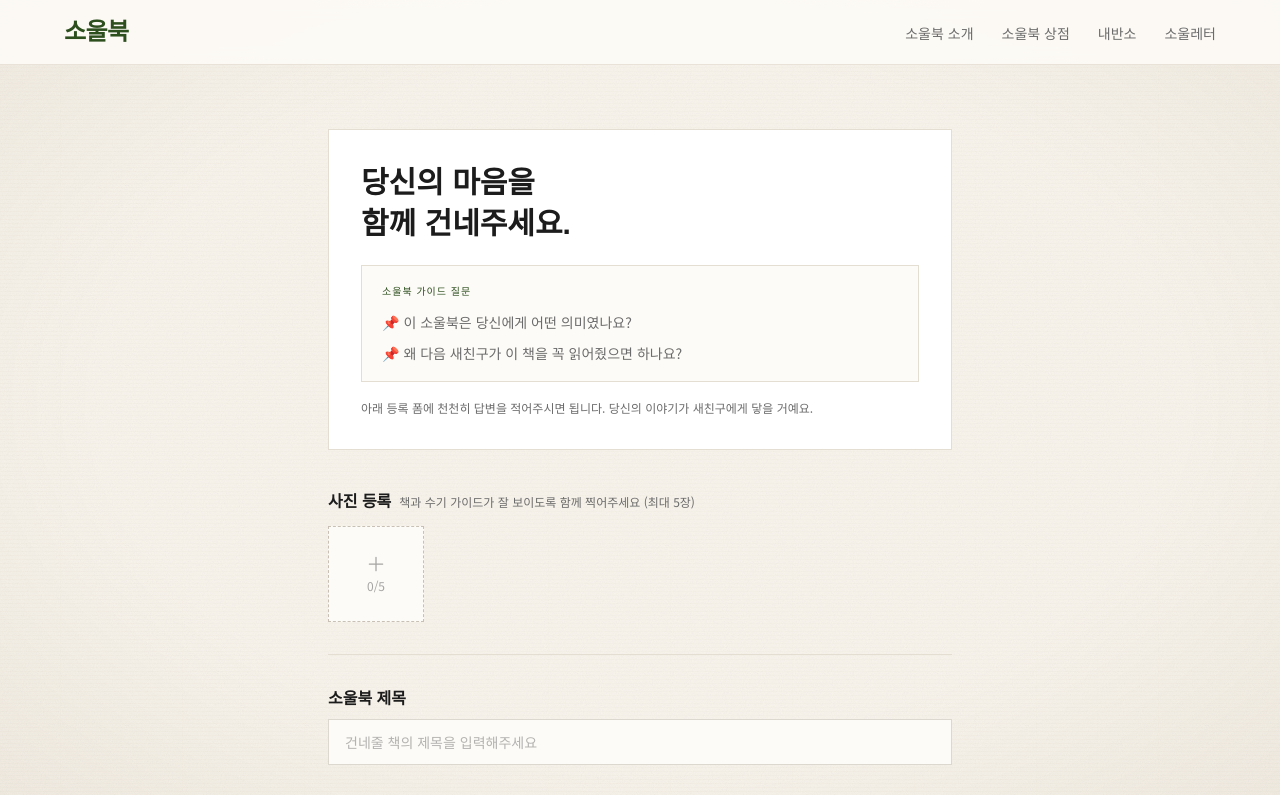
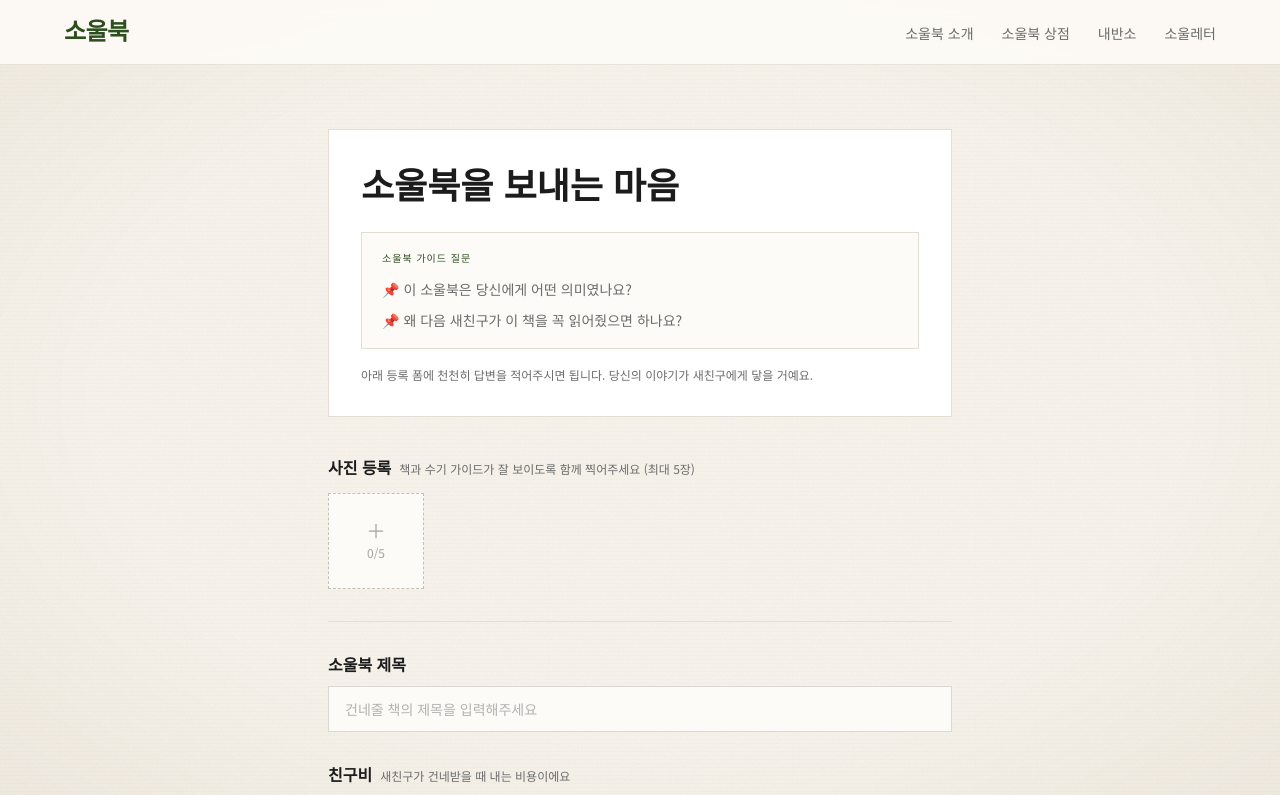
Before and after one commit to munbk211/soulbook, a Next.js app: page /give in a window 1280 px wide. Shown: the top 795 px of the page. Built offline with nearby package versions, Linux system fonts and the light colour scheme.

Commit message:
feat: 건네주기 메인 타이틀 변경 — '소울북을 보내는 마음'

```diff
--- a/app/give/page.tsx
+++ b/app/give/page.tsx
@@ -62,8 +62,8 @@ export default function GivePage() {
 
       {/* ── Hero Section ── */}
       <div className="mb-10 rounded-card border border-[#E4DDD2] bg-paper px-8 py-8 shadow-card">
-        <h1 className="font-serif text-2xl font-semibold leading-snug text-ink sm:text-3xl">
-          당신의 마음을<br />함께 건네주세요.
+        <h1 className="font-serif text-3xl font-semibold leading-snug text-ink sm:text-4xl">
+          소울북을 보내는 마음
         </h1>
         <div className="mt-5 rounded-input border border-[#E4DDD2] bg-cream px-5 py-4">
           <p className="text-[10px] font-medium uppercase tracking-widest text-book-green">
```
